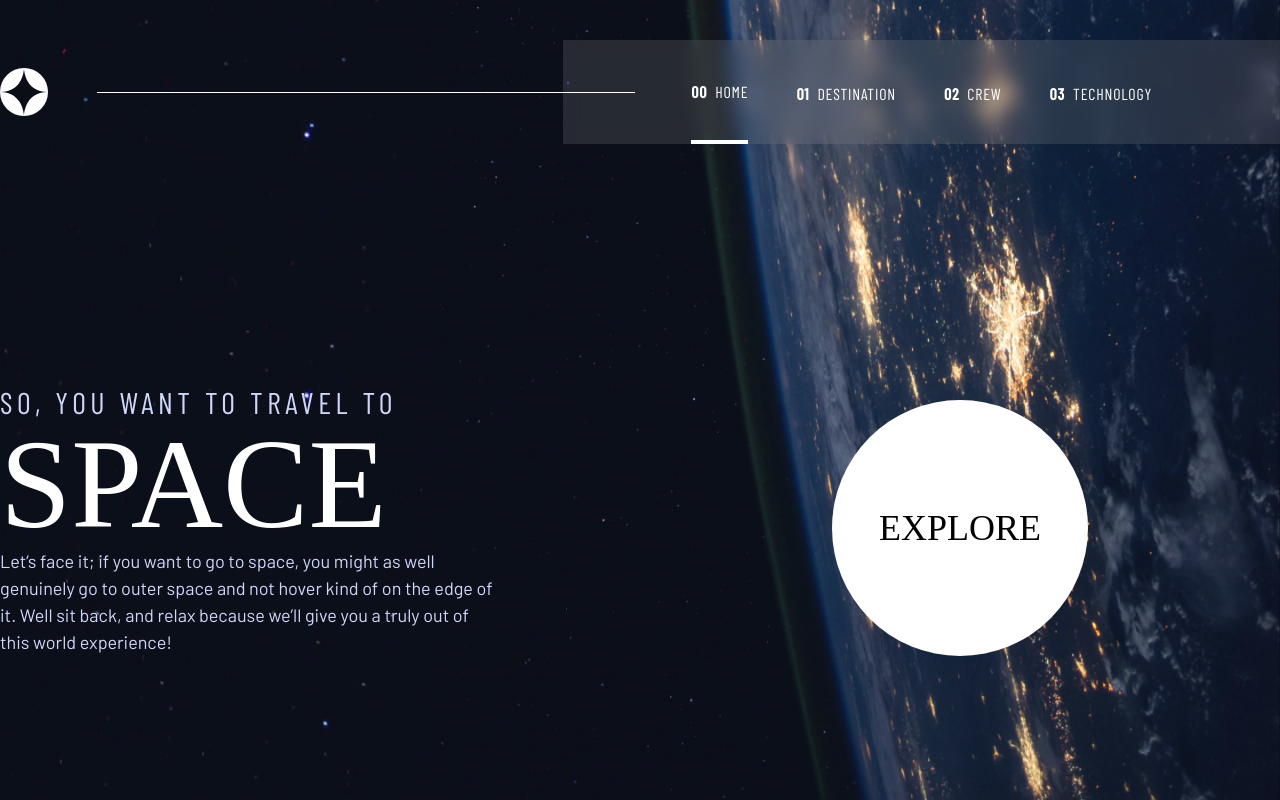
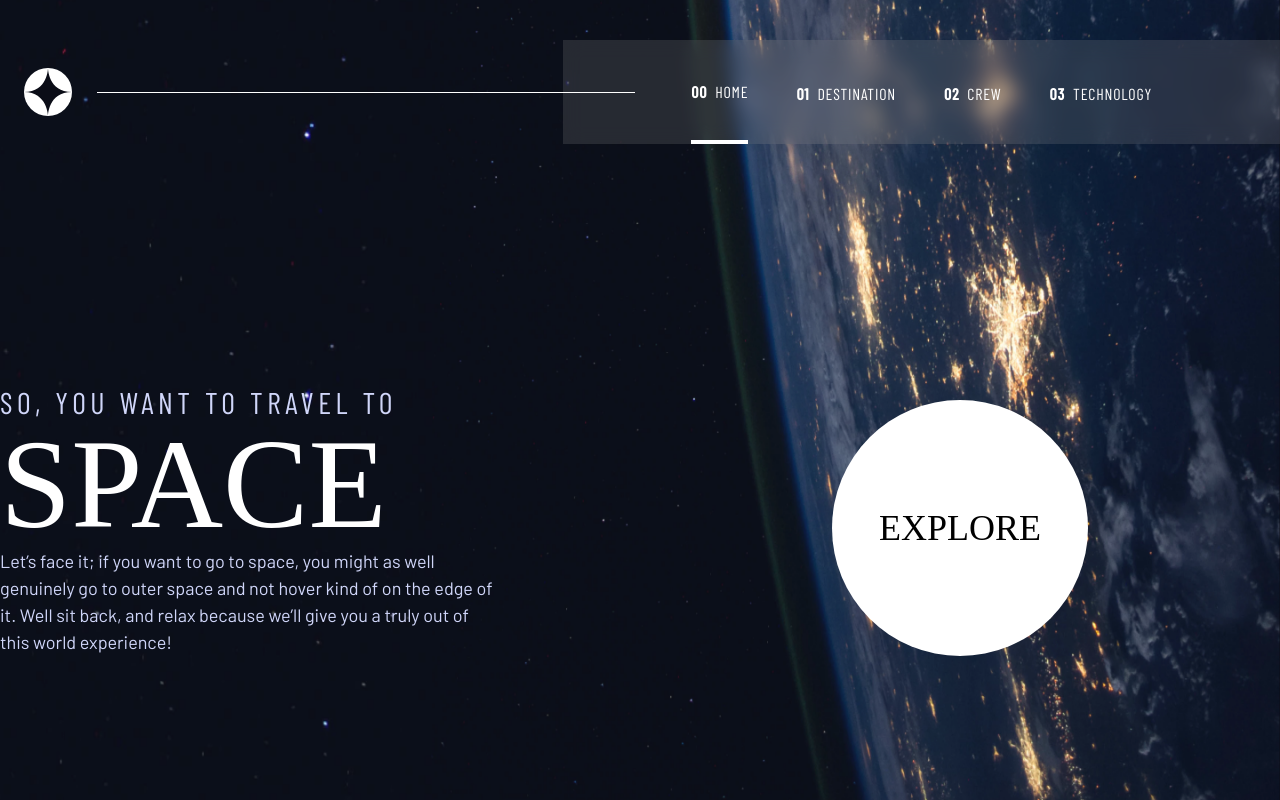
Before and after one commit to brunoliimas/space-website, a Next.js app: page / in a window 1280 px wide. Built offline with nearby package versions, Linux system fonts and the light colour scheme; a web font is replaced by a local one.

Commit message:
Ajustar padding componente Header

```diff
--- a/src/components/header/index.tsx
+++ b/src/components/header/index.tsx
@@ -21,7 +21,7 @@ export default function Header() {
 
     return (
         <header className="w-full my-10 fixed top-0 left-0 z-50">
-            <div className="container px-6 md:pr-0 lg:pl-0 flex items-center justify-between">
+            <div className="container px-6 md:pr-0 2xl:pl-0 flex items-center justify-between">
                 <Link href="/">
                     <Image
                         src="/space-logo.svg"
```
